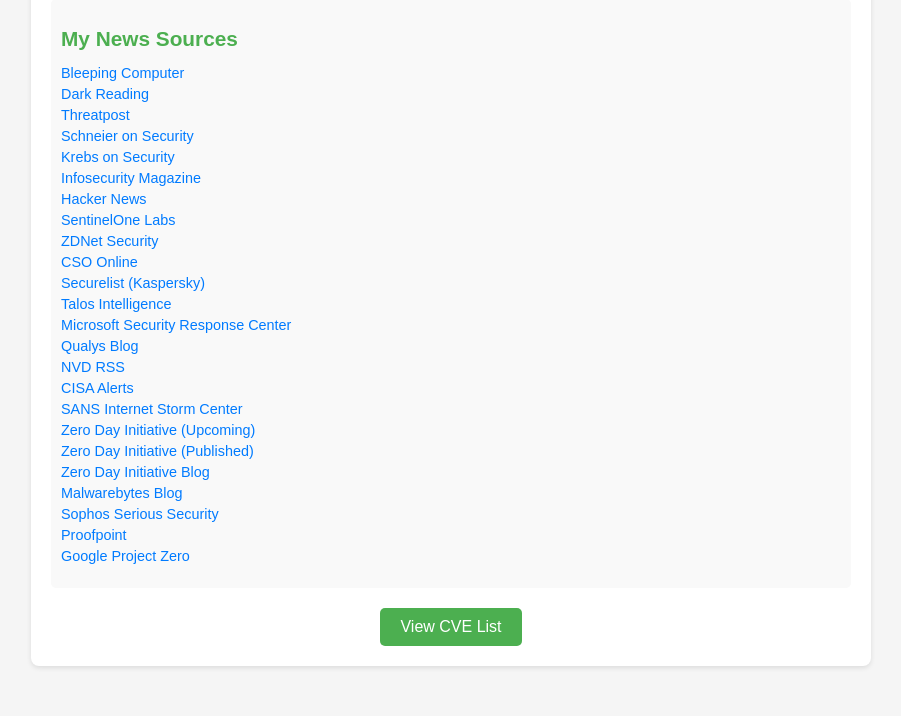
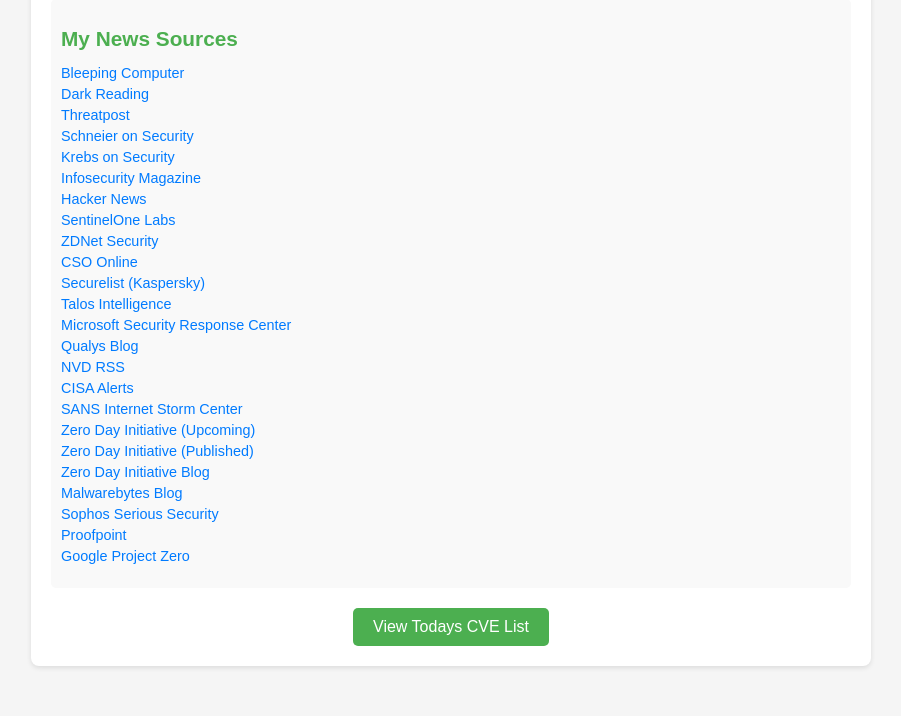
Before and after one commit to jake98778/cti.useroflinux.com, a Flask app: page / in a window 1280 px wide. Shown: the part 787-1503 px from the top of the page, without its empty margins (189-1090 px from the left). Run offline with Flask 3, Linux system fonts and the light colour scheme.

Commit message:
Update home.html
Changed default CVE page to just todays news

```diff
--- a/templates/home.html
+++ b/templates/home.html
@@ -115,7 +115,7 @@
             </ul>
         </div>
 
-        <a href="/cve-list"><button>View CVE List</button></a>
+        <a href="/cve-list?filter_today=true"><button>View Todays CVE List</button></a>
     </div>
 </body>
 </html>
```
